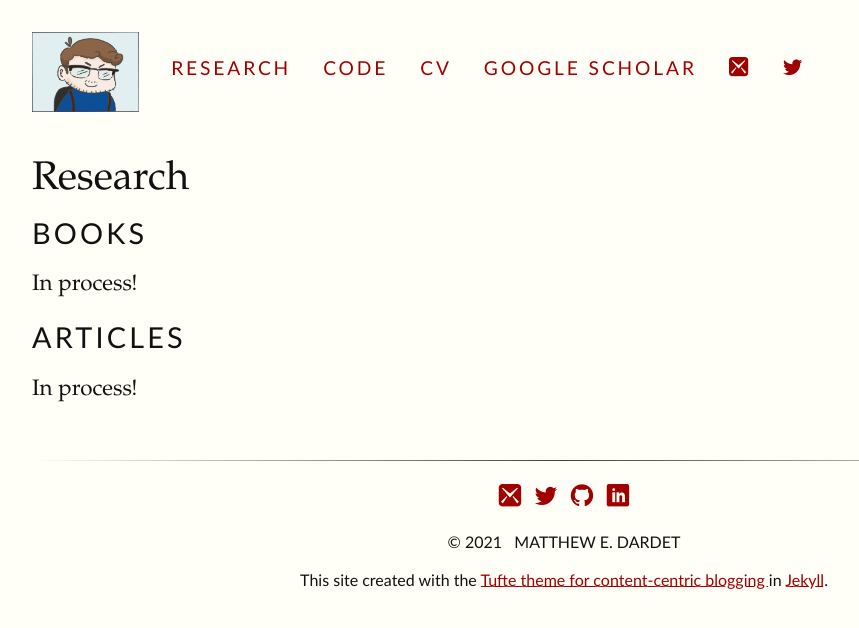
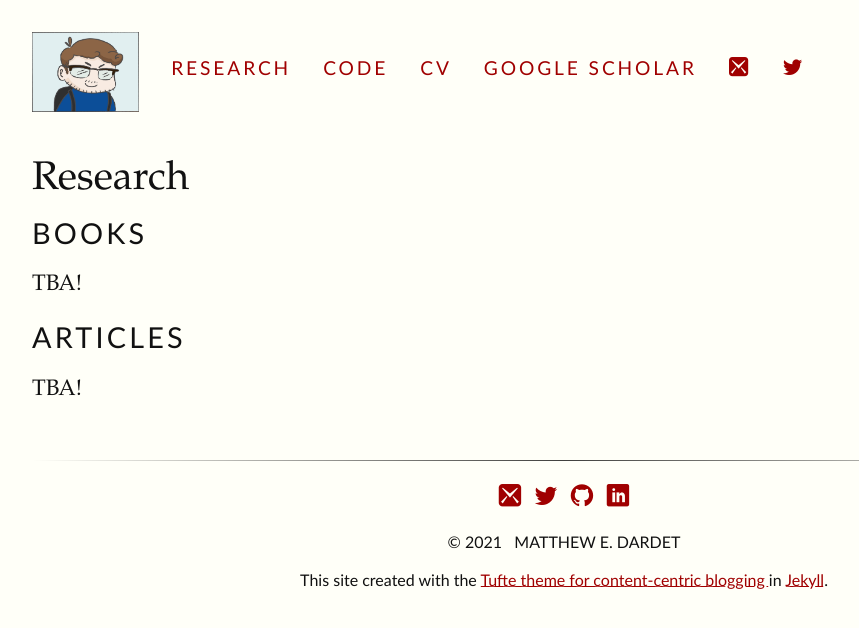
Before and after one commit to matthewdardet/matthewdardet.github.io, a Jekyll site: the page built from Research/index.md, in a window 1280 px wide. Shown: the top 628 px of the page, without its empty margins (128-987 px from the left). Built offline with Jekyll 4.4.1, drawn with Linux system fonts in a browser that asks for light colours; some web fonts are replaced.

Commit message:
Update index.md

```diff
--- a/Research/index.md
+++ b/Research/index.md
@@ -5,8 +5,8 @@ title: Research
 
 <h1 class="content-listing-header sans">Books</h1>
 
-In process!
+TBA!
 
 <h1 class="content-listing-header sans">Articles</h1>
 
-In process!
+TBA!
```
